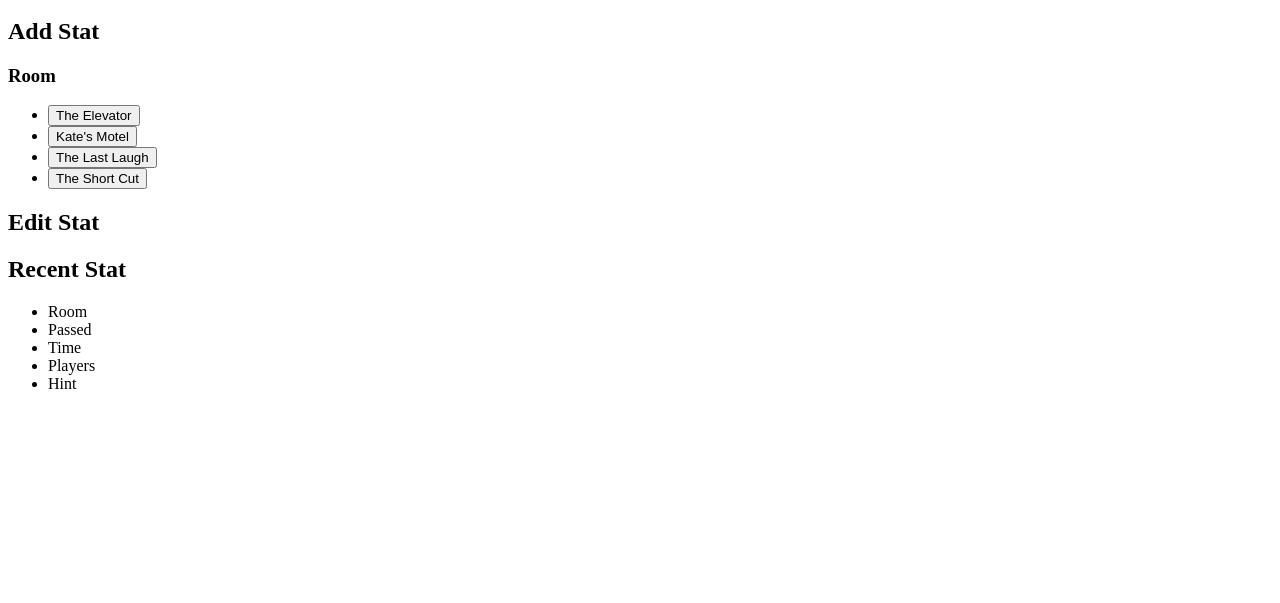
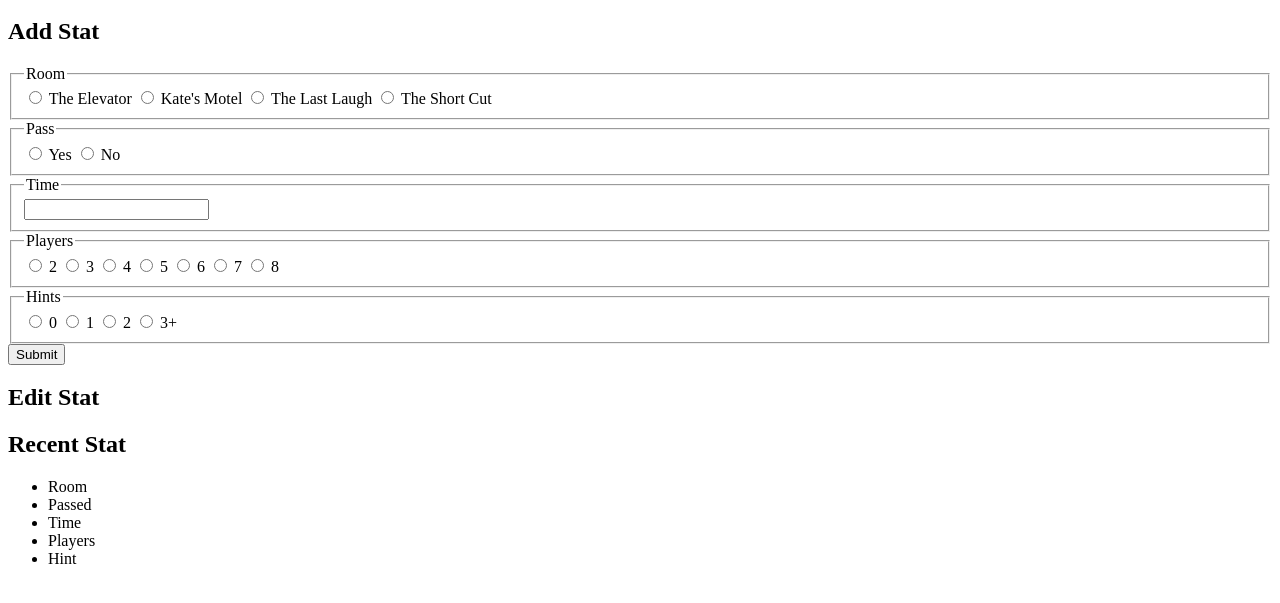
Before and after one commit to shanningtatum/scoreboard, a plain HTML site: page index.html in a window 1280 px wide. Shown: the part 183-786 px from the top of the page. Drawn offline with nearby package versions, Linux system fonts and the light colour scheme.

Commit message:
added radio buttons, able to read values on submit

```diff
--- a/index.html
+++ b/index.html
@@ -24,15 +24,136 @@
       <section id="add">
         <div class="wrapper">
           <h2>Add Stat</h2>
-          <div class="statSelection">
-            <h3>Room</h3>
-            <ul>
-              <li><button>The Elevator</button></li>
-              <li><button>Kate's Motel</button></li>
-              <li><button>The Last Laugh</button></li>
-              <li><button>The Short Cut</button></li>
-            </ul>
-          </div>
+          <!-- START OF FORM -->
+          <form action="" class="statSelection">
+            <!-- SELECT ROOM -->
+            <fieldset>
+              <legend>Room</legend>
+              <!-- THE ELEVATOR -->
+              <input
+                type="radio"
+                name="roomName"
+                class="roomName"
+                id="roomElevator"
+                value="The Elevator"
+                required
+              />
+              <label for="roomElevator">The Elevator</label>
+
+              <!-- KATE'S MOTEL-->
+              <input
+                type="radio"
+                name="roomName"
+                class="roomName"
+                id="roomKates"
+                value="Kate's Motel"
+              />
+              <label for="roomKates">Kate's Motel</label>
+
+              <!-- THE LAST LAUGH -->
+              <input
+                type="radio"
+                name="roomName"
+                class="roomName"
+                id="roomLastLaugh"
+                value="The Last Laugh"
+              />
+              <label for="roomLastLaugh">The Last Laugh</label>
+
+              <!-- THE SHORT CUT -->
+              <input
+                type="radio"
+                name="roomName"
+                class="roomName"
+                id="roomShortCut"
+                value="The Short Cut"
+              />
+              <label for="roomShortCut">The Short Cut</label>
+            </fieldset>
+            <!-- SELECT PASS -->
+            <fieldset>
+              <legend>Pass</legend>
+              <input
+                type="radio"
+                name="passBoolean"
+                id="passYes"
+                value="Yes"
+                required
+              />
+              <label for="passYes">Yes</label>
+              <input type="radio" name="passBoolean" id="passNo" value="No" />
+              <label for="passNo">No</label>
+            </fieldset>
+            <!-- ENTER TIME  -->
+            <fieldset>
+              <legend>Time</legend>
+              <input type="text" name="timePlayed" id="timePlayed" />
+            </fieldset>
+            <!-- SELECT NUMBER OF PLAYERS -->
+            <fieldset>
+              <legend>Players</legend>
+              <input
+                type="radio"
+                name="playerAmt"
+                id="playersTwo"
+                value="2"
+                required
+              />
+              <label for="playersTwo">2</label>
+              <input
+                type="radio"
+                name="playerAmt"
+                id="playersThree"
+                value="3"
+              />
+              <label for="playersThree">3</label>
+              <input type="radio" name="playerAmt" id="playersFour" value="4" />
+              <label for="playersFour">4</label>
+              <input type="radio" name="playerAmt" id="playersFive" value="5" />
+              <label for="playersFive">5</label>
+              <input type="radio" name="playerAmt" id="playersSix" value="6" />
+              <label for="playersSix">6</label>
+              <input
+                type="radio"
+                name="playerAmt"
+                id="playersSeven"
+                value="7"
+              />
+              <label for="playersSeven">7</label>
+              <input
+                type="radio"
+                name="playerAmt"
+                id="playersEight"
+                value="8"
+              />
+              <label for="playersEight">8</label>
+            </fieldset>
+            <!-- SELECT NUMBER OF HINTS -->
+            <fieldset>
+              <legend>Hints</legend>
+              <input
+                type="radio"
+                name="hintAmt"
+                id="hintZero"
+                value="0"
+                required
+              />
+              <label for="hintZero">0</label>
+              <input type="radio" name="hintAmt" id="hintOne" value="1" />
+              <label for="hintOne">1</label>
+              <input type="radio" name="hintAmt" id="hintTwo" value="2" />
+              <label for="hintTwo">2</label>
+              <input
+                type="radio"
+                name="hintAmt"
+                id="hintThreePlus"
+                value="3+"
+              />
+              <label for="hintThreePlus">3+</label>
+            </fieldset>
+            <button class="submitButton">Submit</button>
+          </form>
+          <!-- END OF FORM-->
         </div>
       </section>
       <section id="edit">
@@ -56,12 +177,13 @@
         </div>
       </section>
     </main>
-    <script type="module" src="database.js"></script>
     <script
       src="https://code.jquery.com/jquery-3.2.1.min.js"
       integrity="sha256-hwg4gsxgFZhOsEEamdOYGBf13FyQuiTwlAQgxVSNgt4="
       crossorigin="anonymous"
     ></script>
+
     <script src="script.js"></script>
+    <!-- <script type="module" src="database.js"></script> -->
   </body>
 </html>
--- a/script.js
+++ b/script.js
@@ -1,9 +1,52 @@
 const app = {};
+
+// query button for event listener
+app.$submitButton = $(".submitButton");
+
+// query display stat class
+app.$displayStats = $(".displayStats");
+
+app.addEventListener = function () {
+  app.$submitButton.on("click", function (e) {
+    e.preventDefault();
+    // query input buttons
+
+    app.$roomName = $("input[type='radio'][name='roomName']:checked");
+    app.$passBoolean = $("input[type='radio'][name='passBoolean']:checked");
+    app.$playerAmt = $("input[type='radio'][name='playerAmt']:checked");
+    app.$hintAmt = $("input[type='radio'][name='hintAmt']:checked");
+    app.readInput();
+    // clear radio inputs
+  });
+};
+
+app.readInput = function () {
+  const roomName = app.$roomName.val();
+  const passBoolean = app.$passBoolean.val();
+  const playerAmt = app.$playerAmt.val();
+  const hintAmt = app.$hintAmt.val();
+  app.addScore(roomName, passBoolean, playerAmt, hintAmt);
+
+  console.log(roomName, passBoolean, playerAmt, hintAmt);
+};
+app.addScore = function (name, pass, player, hint) {
+  app.$displayStats.append(
+    `<ul>
+        <li>${name}</li>
+        <li>${pass}</li>
+        <li>${player}</li>
+        <li>${hint}</li>
+    </ul>`
+  );
+  $("input[type='radio']").prop("checked", false);
+};
 
 app.init = () => {
   console.log("initialized");
+  app.addEventListener();
 };
 
 $(() => {
+  console.log("document ready");
   app.init();
 });
```
